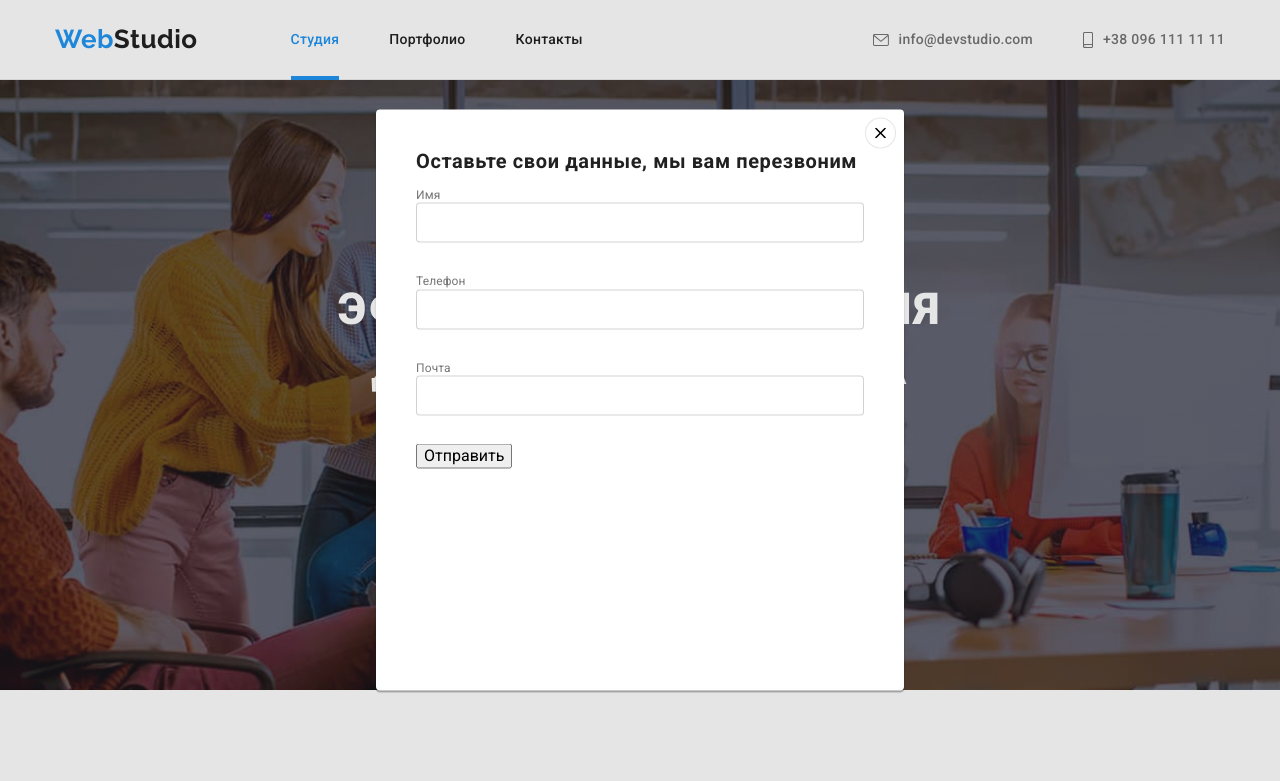
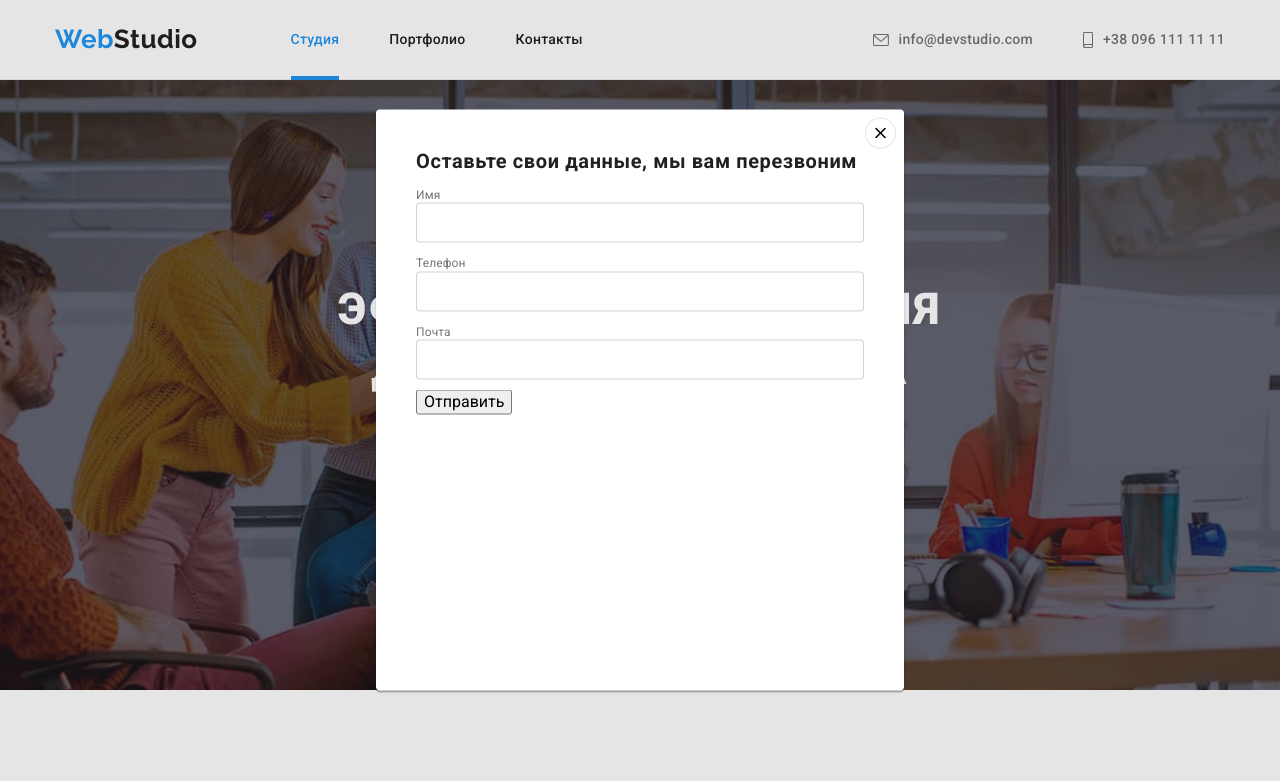
Before and after one commit to IvanTol/goit-markup-hw-06, a plain HTML site: page index.html in a window 1280 px wide. Both pictures are taken after a click on the button "Заказать услугу". Shown: the top 781 px of the page. Drawn offline with nearby package versions, Linux system fonts and the light colour scheme.

Commit message:
группа label

```diff
--- a/css/styles.css
+++ b/css/styles.css
@@ -338,7 +338,7 @@ header {
   width: 100%;
   cursor: pointer;
   padding-left: 15px;
-  margin-bottom: 28px;
+  margin-bottom: 10px;
   border: 1px solid rgba(33, 33, 33, 0.2);
   border-radius: 4px;
   color: var(--accent-color);
--- a/index.html
+++ b/index.html
@@ -72,18 +72,29 @@
             </button>
             <p class="modal-title">Оставьте свои данные, мы вам перезвоним</p>
             <form>
-              <label class="modal-label"
-                >Имя
-                <input type="text" class="modal-input" name="user-name" required minlength="2" />
-              </label>
-              <label class="modal-label"
-                >Телефон
-                <input type="tel" class="modal-input" name="user-tel" required />
-              </label>
-              <label class="modal-label"
-                >Почта
-                <input type="email" class="modal-input" name="user-email" required />
-              </label>
+              <div class="modal-field">
+              <label for="user-name" class="modal-label"
+                >Имя</label>
+                <input type="text" class="modal-input" name="user-name" required minlength="2"
+                id="user-name"
+                />
+              </div>
+
+              <div class="modal-field">
+              <label for="user-tel" class="modal-label"
+                >Телефон</label>
+                <input type="tel" class="modal-input" name="user-tel" required
+                id="user-tel"
+                />
+              </div>
+                <div class="modal-field">
+              <label for="user-email" class="modal-label"
+                >Почта</label>
+                <input type="email" class="modal-input" name="user-email" required
+                id="user-email"
+                />
+              </div>
+
               <button type="submit">Отправить</button>
             </form>
           </div>
```
